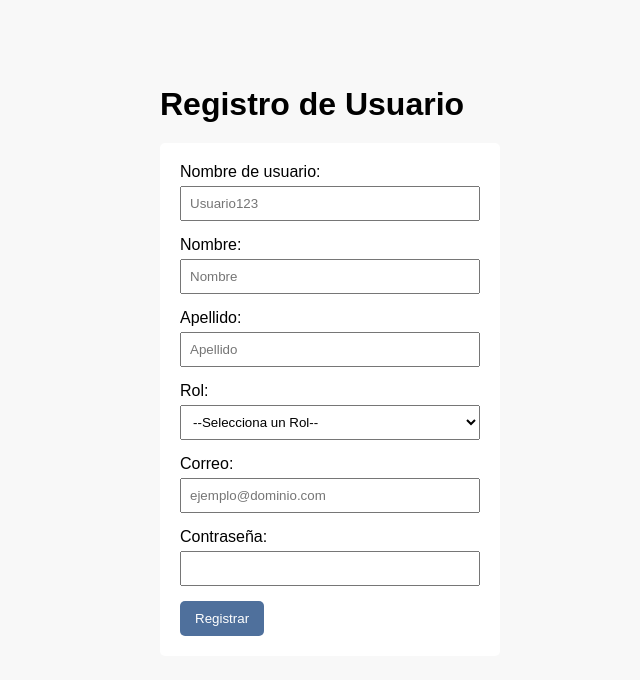
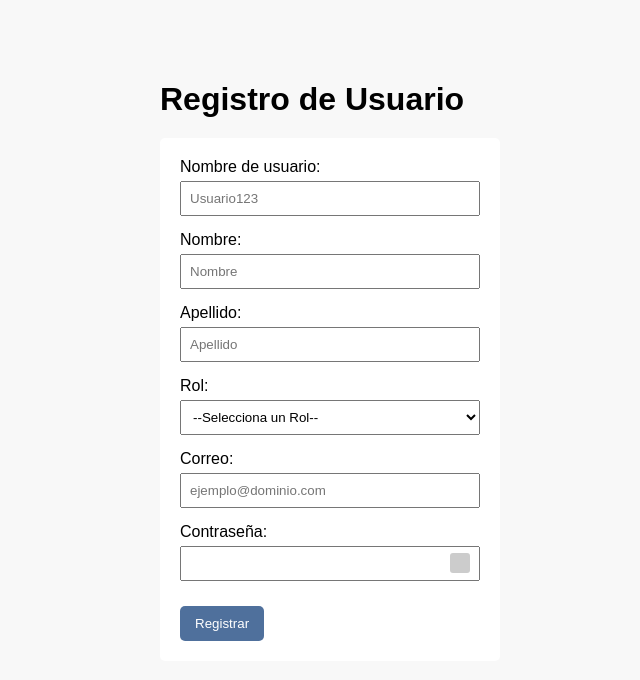
Before and after one commit to sanjaygrr/Biobanco, a Django app: page /signup/ in a window 1280 px wide. Shown: the part 80-760 px from the top of the page, without its empty margins (310-950 px from the left). Run offline with Django 4.2, Linux system fonts and the light colour scheme; some libraries are stand-ins or nearby versions.

Commit message:
style singup form + password validations

```diff
--- a/Biobanco/muestras/templates/signup.html
+++ b/Biobanco/muestras/templates/signup.html
@@ -30,6 +30,7 @@
         }
         .form-group {
             margin-bottom: 15px;
+            position: relative; /* Añadido para posicionar el checkbox */
         }
         label {
             display: block;
@@ -47,48 +48,42 @@
             border: none;
             border-radius: 5px;
             cursor: pointer;
+            margin-top: 10px;
         }
         button:hover {
             background-color: rgb(79, 100, 150);
         }
-        /* Estilos para los campos de selección personalizados */
+
         .styled-checkbox {
-    display: none; /* Oculta el checkbox estándar */
+            display: none; /* Oculta completamente el checkbox original */
         }
 
         .styled-label {
-    display: inline-block;
-    padding-left: 30px;
-    position: relative;
+            position: absolute;
+            right: 10px;
+            top: 70%;
+            transform: translateY(-50%);
+            width: 20px;
+            height: 20px;
+            background-color: #ccc;
+            border-radius: 3px;
             cursor: pointer;
         }
 
-.styled-label:before {
+        .styled-label:after {
             content: '';
-    position: absolute;
-    left: 0;
-    top: 50%;
-    transform: translateY(-50%);
-    width: 20px;
-    height: 20px;
-    border: 2px solid #4F709C;
-    background-color: #fff;
+            display: block;
+            width: 12px;
+            height: 12px;
+            margin: 4px;
+            background-color: transparent; /* Color de fondo inicial transparente */
+            border-radius: 2px;
+            transition: background-color 0.2s, transform 0.2s;
         }
 
-/* Estilos para el checkbox cuando está marcado */
-.styled-checkbox:checked + .styled-label:before {
-    background-color: #4F709C;
-}
-
-/* Estilos para la marca (✔️) dentro del checkbox cuando está marcado */
-.styled-checkbox:checked + .styled-label:before:after {
-    content: '\2714'; /* Carácter Unicode para el símbolo de marca (✔️) */
-    position: absolute;
-    top: 50%;
-    left: 50%;
-    transform: translate(-50%, -50%);
-    font-size: 16px;
-    color: #fff;
+        .styled-checkbox:checked + .styled-label:after {
+            background-color: #4F709C; /* Cambia el color de fondo cuando está marcado */
+            transform: scale(1.1); /* Añade un ligero efecto de escala para mayor visibilidad */
         }
     </style>
     <script src="//cdn.jsdelivr.net/npm/sweetalert2@11"></script>
@@ -98,30 +93,6 @@
     <h1>Registro de Usuario</h1>
     <form action="/signup/" method="POST">
         {% csrf_token %}
-
-        {% if error %}
-            <script>
-                Swal.fire({
-                    title: 'Error',
-                    text: '{{ error }}',
-                    icon: 'error',
-                    confirmButtonText: 'OK'
-                });
-            </script>
-        {% endif %}
-
-        {% if success %}
-            <script>
-                Swal.fire({
-                    title: 'Éxito',
-                    text: '{{ success }}',
-                    icon: 'success',
-                    confirmButtonText: 'OK'
-                });
-            </script>
-        {% endif %}
-        {{ error }}
-
 
 
 <!-- Campo de nombre de usuario -->
@@ -160,28 +131,76 @@
         <!-- Campo de contraseña -->
         <div class="form-group">
             <label for="password">Contraseña:</label>
+            <div class="password-container">
                 <input type="password" id="password" name="password" required>
-    <p id="password-error" style="color: red; display: none;">La contraseña debe tener al menos 12 caracteres, incluyendo letras mayúsculas, minúsculas y números.</p>
+                <input type="checkbox" id="togglePassword" onclick="togglePasswordVisibility()" class="styled-checkbox">
+                <label for="togglePassword" class="styled-label"></label>
+            </div>
         </div>
 
+        <div>
+        {% if error %}
+        <script>
+            Swal.fire({
+                title: 'Error',
+                text: '{{ error }}',
+                icon: 'error',
+                confirmButtonText: 'OK'
+            });
+        </script>
+    {% endif %}
+
+    {% if success %}
+        <script>
+            Swal.fire({
+                title: 'Éxito',
+                text: '{{ success }}',
+                icon: 'success',
+                confirmButtonText: 'OK'
+            });
+        </script>
+    {% endif %}
+    {{ error }}
+    </div>
         <!-- Botón de envío -->
         <button type="submit">Registrar</button>
     </form>
 
 
+
+<script>
+    function validarContraseña() {
+        var contraseña = document.getElementById('password').value;
+        var regex = /^(?=.*\d)(?=.*[a-z])(?=.*[A-Z]).{12,}$/;
+
+        if (!regex.test(contraseña)) {
+            Swal.fire({
+                title: 'Error',
+                text: 'La contraseña debe tener al menos 12 caracteres, incluyendo mayúsculas, minúsculas y números.',
+                icon: 'error',
+                confirmButtonText: 'OK'
+            });
+            return false;
+        }
+        return true;
+    }
+
+    document.querySelector('form').onsubmit = function(e) {
+        if (!validarContraseña()) {
+            e.preventDefault();
+        }
+    };
+</script>
+
+<script>
+    function togglePasswordVisibility() {
+        var passwordInput = document.getElementById('password');
+        var toggleCheckbox = document.getElementById('togglePassword');
+        passwordInput.type = toggleCheckbox.checked ? 'text' : 'password';
+    }
+</script>
+
+
 </body>
-<script>
-    document.getElementById('password').addEventListener('input', function () {
-        const password = this.value;
-        const passwordError = document.getElementById('password-error');
-
-        // Valida la contraseña
-        if (password.length < 12 || !/[A-Z]/.test(password) || !/[a-z]/.test(password) || !/[0-9]/.test(password)) {
-            passwordError.style.display = 'block';
-        } else {
-            passwordError.style.display = 'none';
-        }
-    });
-</script>
 </html>
 {% endblock  %}
```
Lines whose indentation alone changed are shown as unchanged.
